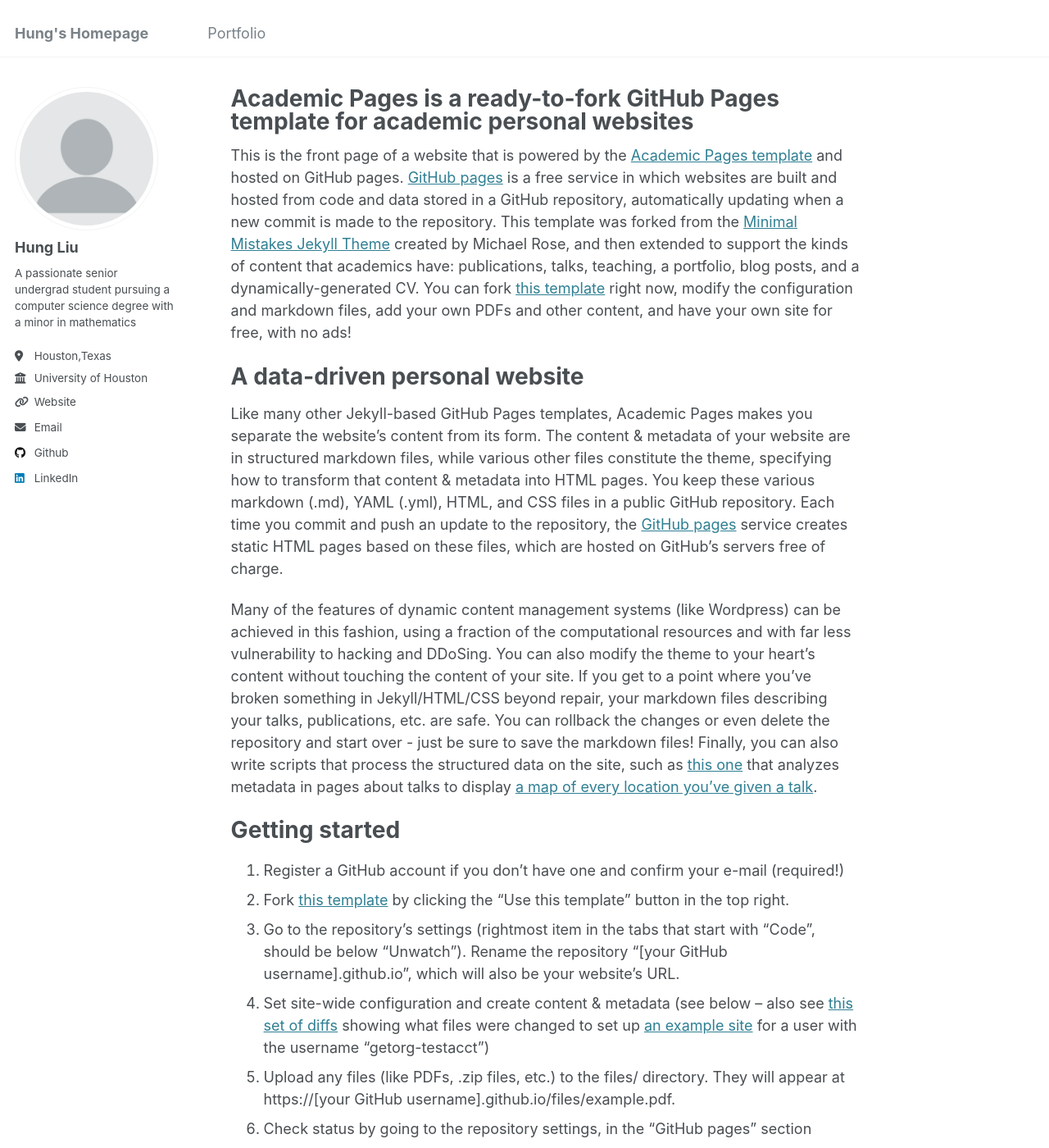
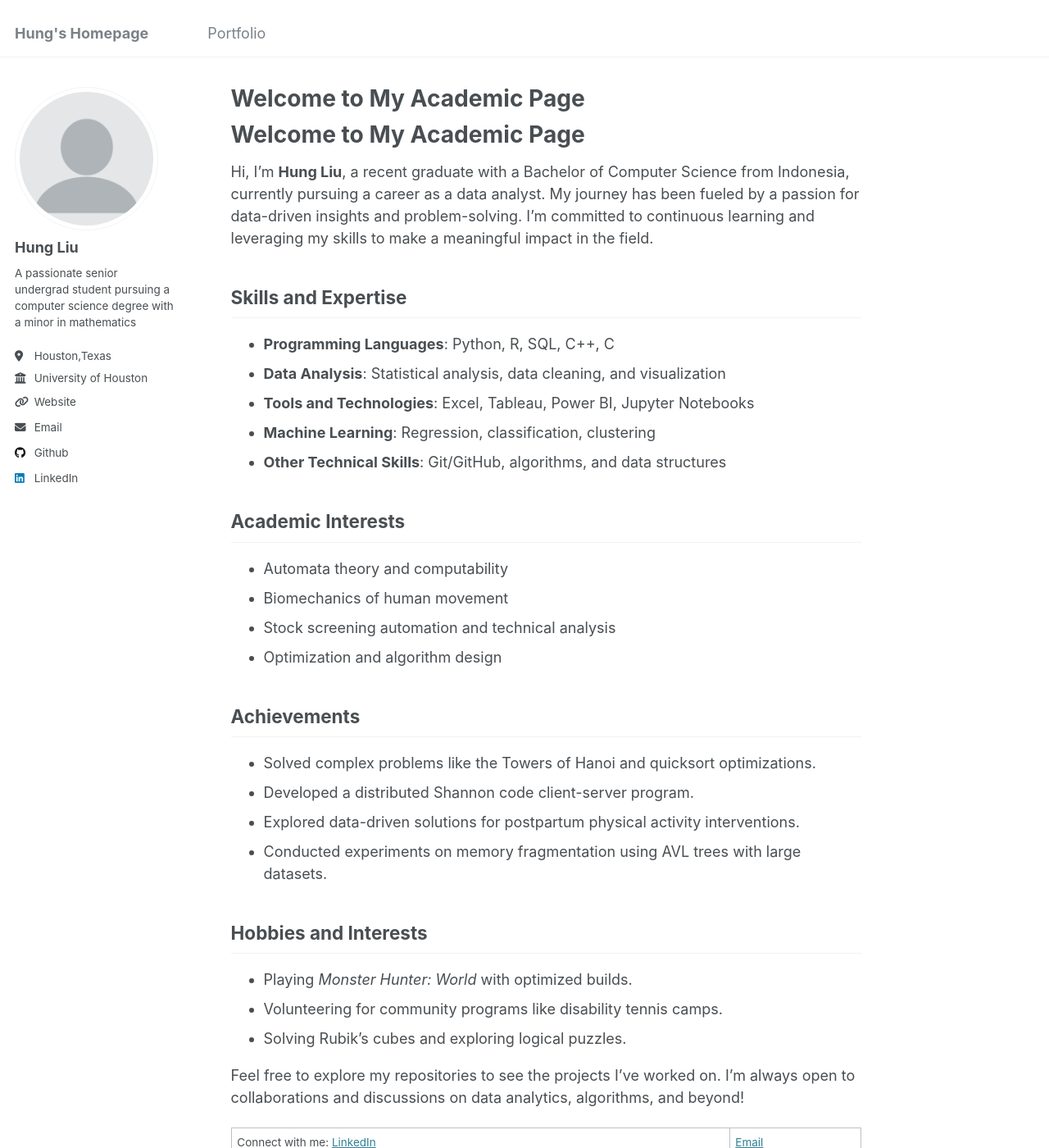
Before and after one commit to sunnySKL/sunnySKL.github.io, a Jekyll site: the page built from _pages/about.md, in a window 1280 px wide and 1400 px high. Shown: the whole window at 82% size. Built offline with Jekyll 4.4.1, drawn with Linux system fonts in a browser that asks for light colours; some of the changed text lies outside the part shown.

Commit message:
Update about.md

```diff
--- a/_pages/about.md
+++ b/_pages/about.md
@@ -1,49 +1,43 @@
 ---
 permalink: /
-title: "Academic Pages is a ready-to-fork GitHub Pages template for academic personal websites"
+title: "Welcome to My Academic Page"
 author_profile: true
 redirect_from:
   - /about/
   - /about.html
 ---
 
-This is the front page of a website that is powered by the [Academic Pages template](https://github.com/academicpages/academicpages.github.io) and hosted on GitHub pages. [GitHub pages](https://pages.github.com) is a free service in which websites are built and hosted from code and data stored in a GitHub repository, automatically updating when a new commit is made to the repository. This template was forked from the [Minimal Mistakes Jekyll Theme](https://mmistakes.github.io/minimal-mistakes/) created by Michael Rose, and then extended to support the kinds of content that academics have: publications, talks, teaching, a portfolio, blog posts, and a dynamically-generated CV. You can fork [this template](https://github.com/academicpages/academicpages.github.io) right now, modify the configuration and markdown files, add your own PDFs and other content, and have your own site for free, with no ads!
+# Welcome to My Academic Page
 
-A data-driven personal website
-======
-Like many other Jekyll-based GitHub Pages templates, Academic Pages makes you separate the website's content from its form. The content & metadata of your website are in structured markdown files, while various other files constitute the theme, specifying how to transform that content & metadata into HTML pages. You keep these various markdown (.md), YAML (.yml), HTML, and CSS files in a public GitHub repository. Each time you commit and push an update to the repository, the [GitHub pages](https://pages.github.com/) service creates static HTML pages based on these files, which are hosted on GitHub's servers free of charge.
+Hi, I'm **Hung Liu**, a recent graduate with a Bachelor of Computer Science from Indonesia, currently pursuing a career as a data analyst. My journey has been fueled by a passion for data-driven insights and problem-solving. I'm committed to continuous learning and leveraging my skills to make a meaningful impact in the field.
 
-Many of the features of dynamic content management systems (like Wordpress) can be achieved in this fashion, using a fraction of the computational resources and with far less vulnerability to hacking and DDoSing. You can also modify the theme to your heart's content without touching the content of your site. If you get to a point where you've broken something in Jekyll/HTML/CSS beyond repair, your markdown files describing your talks, publications, etc. are safe. You can rollback the changes or even delete the repository and start over - just be sure to save the markdown files! Finally, you can also write scripts that process the structured data on the site, such as [this one](https://github.com/academicpages/academicpages.github.io/blob/master/talkmap.ipynb) that analyzes metadata in pages about talks to display [a map of every location you've given a talk](https://academicpages.github.io/talkmap.html).
+## Skills and Expertise
+- **Programming Languages**: Python, R, SQL, C++, C
+- **Data Analysis**: Statistical analysis, data cleaning, and visualization
+- **Tools and Technologies**: Excel, Tableau, Power BI, Jupyter Notebooks
+- **Machine Learning**: Regression, classification, clustering
+- **Other Technical Skills**: Git/GitHub, algorithms, and data structures
 
-Getting started
-======
-1. Register a GitHub account if you don't have one and confirm your e-mail (required!)
-1. Fork [this template](https://github.com/academicpages/academicpages.github.io) by clicking the "Use this template" button in the top right.
-1. Go to the repository's settings (rightmost item in the tabs that start with "Code", should be below "Unwatch"). Rename the repository "[your GitHub username].github.io", which will also be your website's URL.
-1. Set site-wide configuration and create content & metadata (see below -- also see [this set of diffs](http://archive.is/3TPas) showing what files were changed to set up [an example site](https://getorg-testacct.github.io) for a user with the username "getorg-testacct")
-1. Upload any files (like PDFs, .zip files, etc.) to the files/ directory. They will appear at https://[your GitHub username].github.io/files/example.pdf.
-1. Check status by going to the repository settings, in the "GitHub pages" section
+## Academic Interests
+- Automata theory and computability
+- Biomechanics of human movement
+- Stock screening automation and technical analysis
+- Optimization and algorithm design
 
-Site-wide configuration
-------
-The main configuration file for the site is in the base directory in [_config.yml](https://github.com/academicpages/academicpages.github.io/blob/master/_config.yml), which defines the content in the sidebars and other site-wide features. You will need to replace the default variables with ones about yourself and your site's github repository. The configuration file for the top menu is in [_data/navigation.yml](https://github.com/academicpages/academicpages.github.io/blob/master/_data/navigation.yml). For example, if you don't have a portfolio or blog posts, you can remove those items from that navigation.yml file to remove them from the header.
+## Achievements
+- Solved complex problems like the Towers of Hanoi and quicksort optimizations.
+- Developed a distributed Shannon code client-server program.
+- Explored data-driven solutions for postpartum physical activity interventions.
+- Conducted experiments on memory fragmentation using AVL trees with large datasets.
 
-Create content & metadata
-------
-For site content, there is one markdown file for each type of content, which are stored in directories like _publications, _talks, _posts, _teaching, or _pages. For example, each talk is a markdown file in the [_talks directory](https://github.com/academicpages/academicpages.github.io/tree/master/_talks). At the top of each markdown file is structured data in YAML about the talk, which the theme will parse to do lots of cool stuff. The same structured data about a talk is used to generate the list of talks on the [Talks page](https://academicpages.github.io/talks), each [individual page](https://academicpages.github.io/talks/2012-03-01-talk-1) for specific talks, the talks section for the [CV page](https://academicpages.github.io/cv), and the [map of places you've given a talk](https://academicpages.github.io/talkmap.html) (if you run this [python file](https://github.com/academicpages/academicpages.github.io/blob/master/talkmap.py) or [Jupyter notebook](https://github.com/academicpages/academicpages.github.io/blob/master/talkmap.ipynb), which creates the HTML for the map based on the contents of the _talks directory).
+## Hobbies and Interests
+- Playing *Monster Hunter: World* with optimized builds.
+- Volunteering for community programs like disability tennis camps.
+- Solving Rubik's cubes and exploring logical puzzles.
 
-**Markdown generator**
+Feel free to explore my repositories to see the projects I’ve worked on. I’m always open to collaborations and discussions on data analytics, algorithms, and beyond!
 
-The repository includes [a set of Jupyter notebooks](https://github.com/academicpages/academicpages.github.io/tree/master/markdown_generator
-) that converts a CSV containing structured data about talks or presentations into individual markdown files that will be properly formatted for the Academic Pages template. The sample CSVs in that directory are the ones I used to create my own personal website at stuartgeiger.com. My usual workflow is that I keep a spreadsheet of my publications and talks, then run the code in these notebooks to generate the markdown files, then commit and push them to the GitHub repository.
+Connect with me: [LinkedIn](#) | [Email](mailto:your.email@example.com)
 
-How to edit your site's GitHub repository
-------
-Many people use a git client to create files on their local computer and then push them to GitHub's servers. If you are not familiar with git, you can directly edit these configuration and markdown files directly in the github.com interface. Navigate to a file (like [this one](https://github.com/academicpages/academicpages.github.io/blob/master/_talks/2012-03-01-talk-1.md) and click the pencil icon in the top right of the content preview (to the right of the "Raw | Blame | History" buttons). You can delete a file by clicking the trashcan icon to the right of the pencil icon. You can also create new files or upload files by navigating to a directory and clicking the "Create new file" or "Upload files" buttons.
 
-Example: editing a markdown file for a talk
-![Editing a markdown file for a talk](/images/editing-talk.png)
-
-For more info
-------
 More info about configuring Academic Pages can be found in [the guide](https://academicpages.github.io/markdown/), the [growing wiki](https://github.com/academicpages/academicpages.github.io/wiki), and you can always [ask a question on GitHub](https://github.com/academicpages/academicpages.github.io/discussions). The [guides for the Minimal Mistakes theme](https://mmistakes.github.io/minimal-mistakes/docs/configuration/) (which this theme was forked from) might also be helpful.
```
